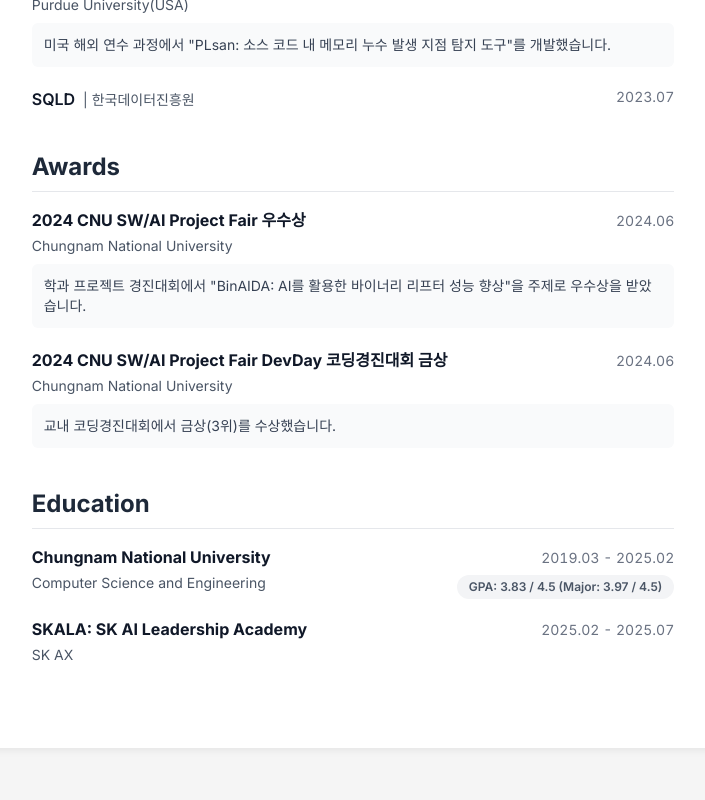
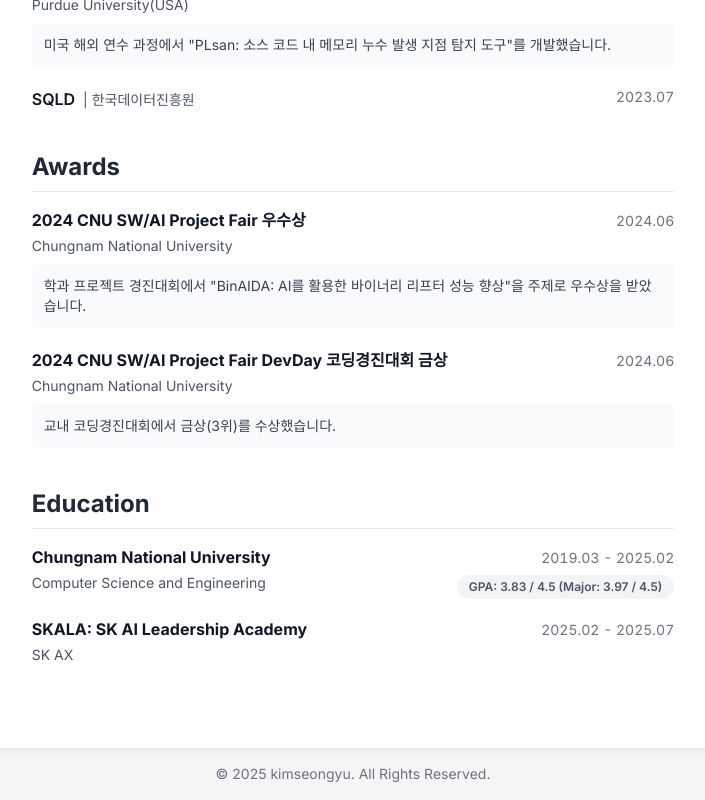
Before and after one commit to kimseongyu/kimseongyu.github.io, a Next.js app: page / in a window 1280 px wide. Shown: the part 3418-4218 px from the top of the page, without its empty margins (287-992 px from the left). Built offline with nearby package versions, Linux system fonts and the light colour scheme.

Commit message:
feat: add footer

```diff
--- a/src/app/layout.tsx
+++ b/src/app/layout.tsx
@@ -25,9 +25,12 @@
         <header className="fixed top-0 left-0 right-0 z-50 bg-white border-b border-gray-200">
           <Navigation />
         </header>
-        <main className="flex-1 flex justify-center pt-20 pb-10 px-4">
+        <main className="flex-1 flex justify-center pt-20 px-4">
           {children}
         </main>
+        <footer className="py-4 text-center text-sm text-gray-500">
+          © {new Date().getFullYear()} kimseongyu. All Rights Reserved.
+        </footer>
       </body>
     </html>
   );
```
